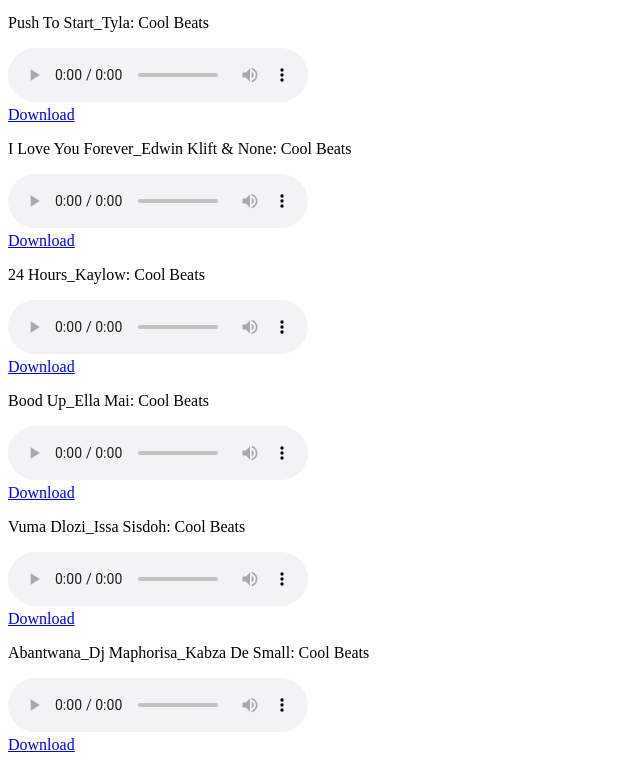
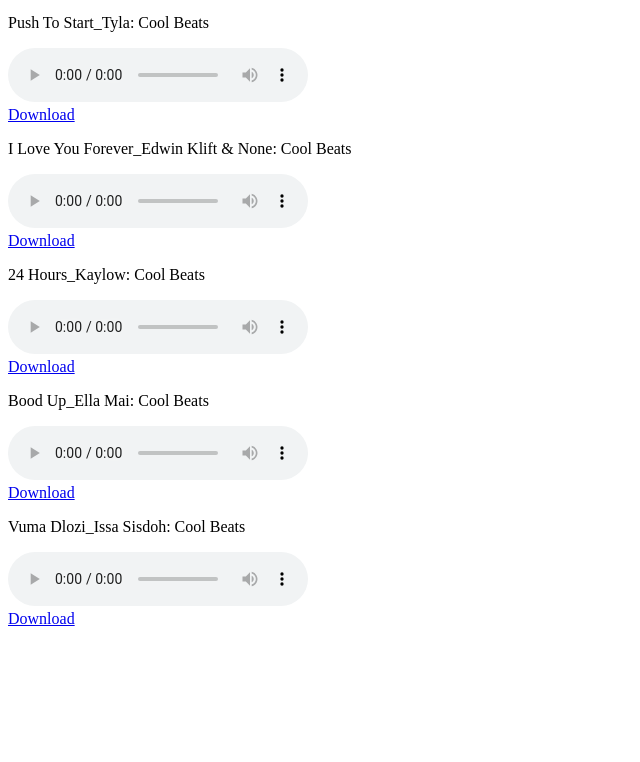
Before and after one commit to Liteboho333/Games-download-site-, a plain HTML site: page index.html in a window 1280 px wide. Shown: the part 1578-2340 px from the top of the page, without its empty margins (0-640 px from the left). After the commit the page ends 2214 px from the top, so only its background shows below. Drawn offline with Linux system fonts and the light colour scheme.

Commit message:
Update index.html

```diff
--- a/index.html
+++ b/index.html
@@ -149,14 +149,7 @@
     <br>
     <a href="Issa_Sisdoh_-_Vuma_dlozi_lami_[feat._Ancestral_Rituals]__Official_Audio_(128k).m4a.mp3" download>Download</a>
   </div>
-<p>Abantwana_Dj Maphorisa_Kabza De Small: Cool Beats</p>
-    <audio controls>
-      <source src="Dj_Maphorisa,_Xduppy,_Kabza_De_Small_-_Abantwana_Bakho_ft._Thatohatsi,Young_Stunna,NkosazanaDaughter(128k).m4a" type="audio/mp3">
-      Your browser does not support the audio element.
-    </audio>
-    <br>
-    <a href="Dj_Maphorisa,_Xduppy,_Kabza_De_Small_-_Abantwana_Bakho_ft._Thatohatsi,Young_Stunna,NkosazanaDaughter(128k).m4a.mp3" download>Download</a>
-  </div>
+
 
   <div>
 </body>
```
